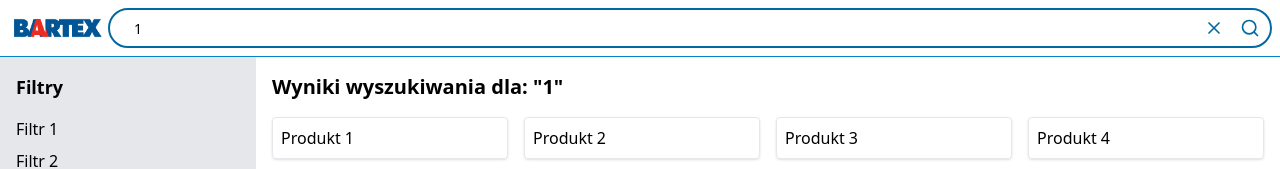
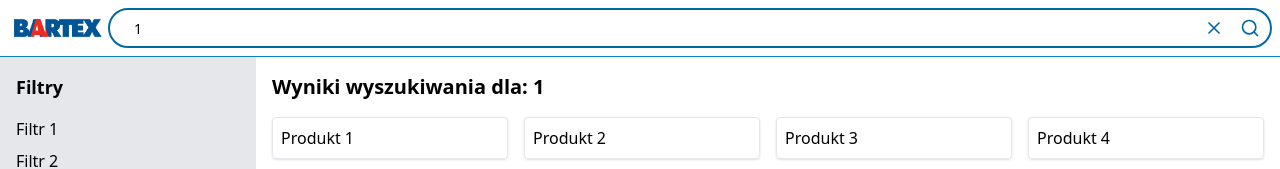
Before and after one commit to ebartex/ebartex2, a Next.js app: page /szukaj/1 in a window 1280 px wide. Shown: the top 169 px of the page. Built offline with nearby package versions, Linux system fonts and the light colour scheme.

Commit message:
sidebar + products

```diff
--- a/src/app/szukaj/[query]/Products.tsx
+++ b/src/app/szukaj/[query]/Products.tsx
@@ -7,7 +7,7 @@ type ProductProps = {
 const Products: FC<ProductProps> = ({query}) => {
 return(
     <div className="flex-1 bg-white p-4">
-    <h2 className="text-xl font-bold mb-4">Wyniki wyszukiwania dla: "{query}"</h2>
+    <h2 className="text-xl font-bold mb-4">Wyniki wyszukiwania dla: {query}</h2>
     <div className="grid grid-cols-4 gap-4">
       <div className="border rounded p-2 shadow">Produkt 1</div>
       <div className="border rounded p-2 shadow">Produkt 2</div>
```
